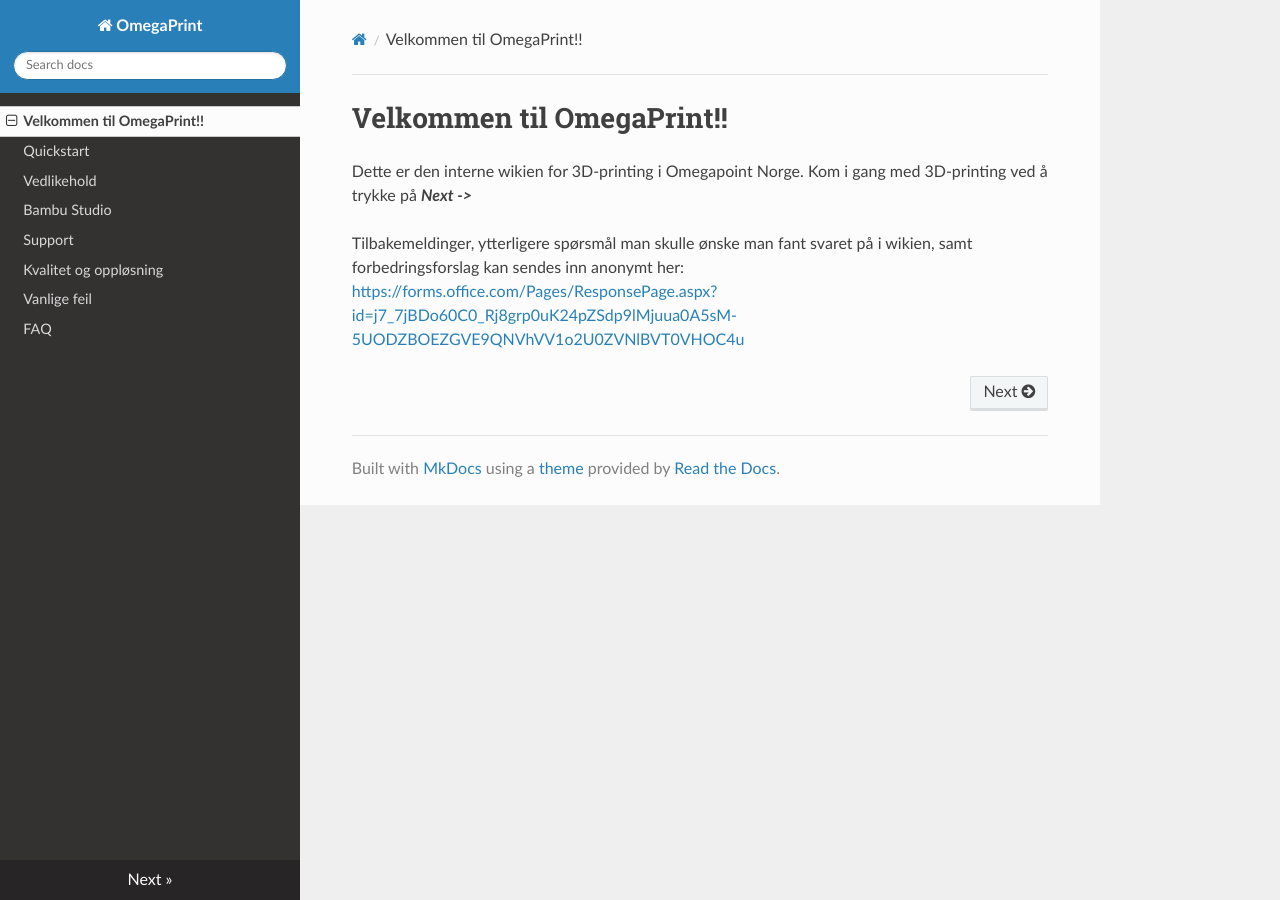
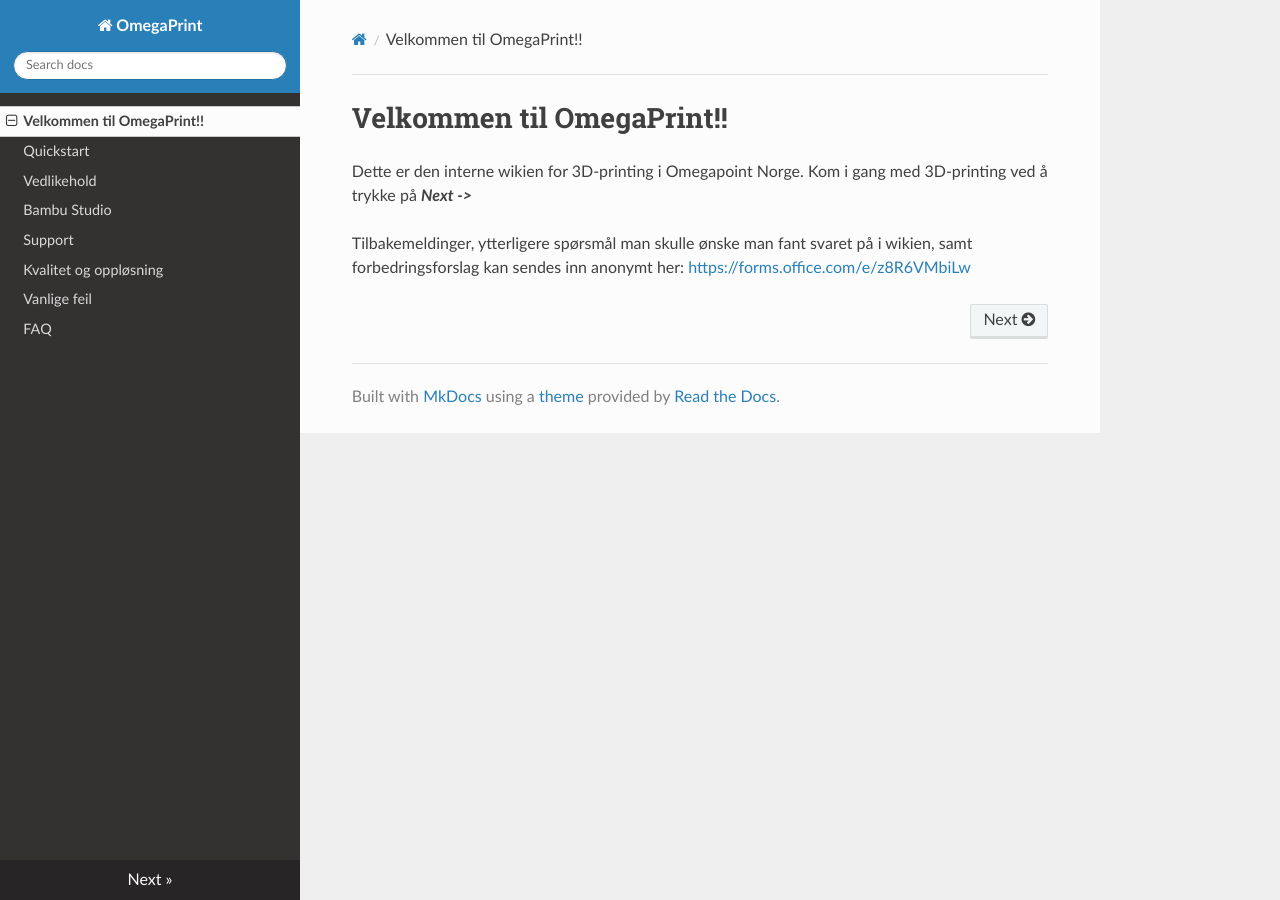
Before and after one commit to jonasmuriboe/jonasmuriboe.github.io, an MkDocs documentation site: the page built from docs/index.md, in a window 1280 px wide. Built offline with MkDocs 1.6.1, drawn with Linux system fonts in a browser that asks for light colours; nearby versions of some CDN libraries; some of the changed lines change nothing that is shown.

Commit message:
Shorten url

```diff
--- a/docs/index.md
+++ b/docs/index.md
@@ -2,4 +2,4 @@
 
 Dette er den interne wikien for 3D-printing i Omegapoint Norge. Kom i gang med 3D-printing ved å trykke på ***Next ->***
 
-Tilbakemeldinger, ytterligere spørsmål man skulle ønske man fant svaret på i wikien, samt forbedringsforslag kan sendes inn anonymt her: [https://forms.office.com/Pages/ResponsePage.aspx?id=j7_7jBDo60C0_Rj8grp0uK24pZSdp9lMjuua0A5sM-5UODZBOEZGVE9QNVhVV1o2U0ZVNlBVT0VHOC4u](https://forms.office.com/Pages/ResponsePage.aspx?id=j7_7jBDo60C0_Rj8grp0uK24pZSdp9lMjuua0A5sM-5UODZBOEZGVE9QNVhVV1o2U0ZVNlBVT0VHOC4u)
+Tilbakemeldinger, ytterligere spørsmål man skulle ønske man fant svaret på i wikien, samt forbedringsforslag kan sendes inn anonymt her: [https://forms.office.com/e/z8R6VMbiLw](https://forms.office.com/e/z8R6VMbiLw)
```
